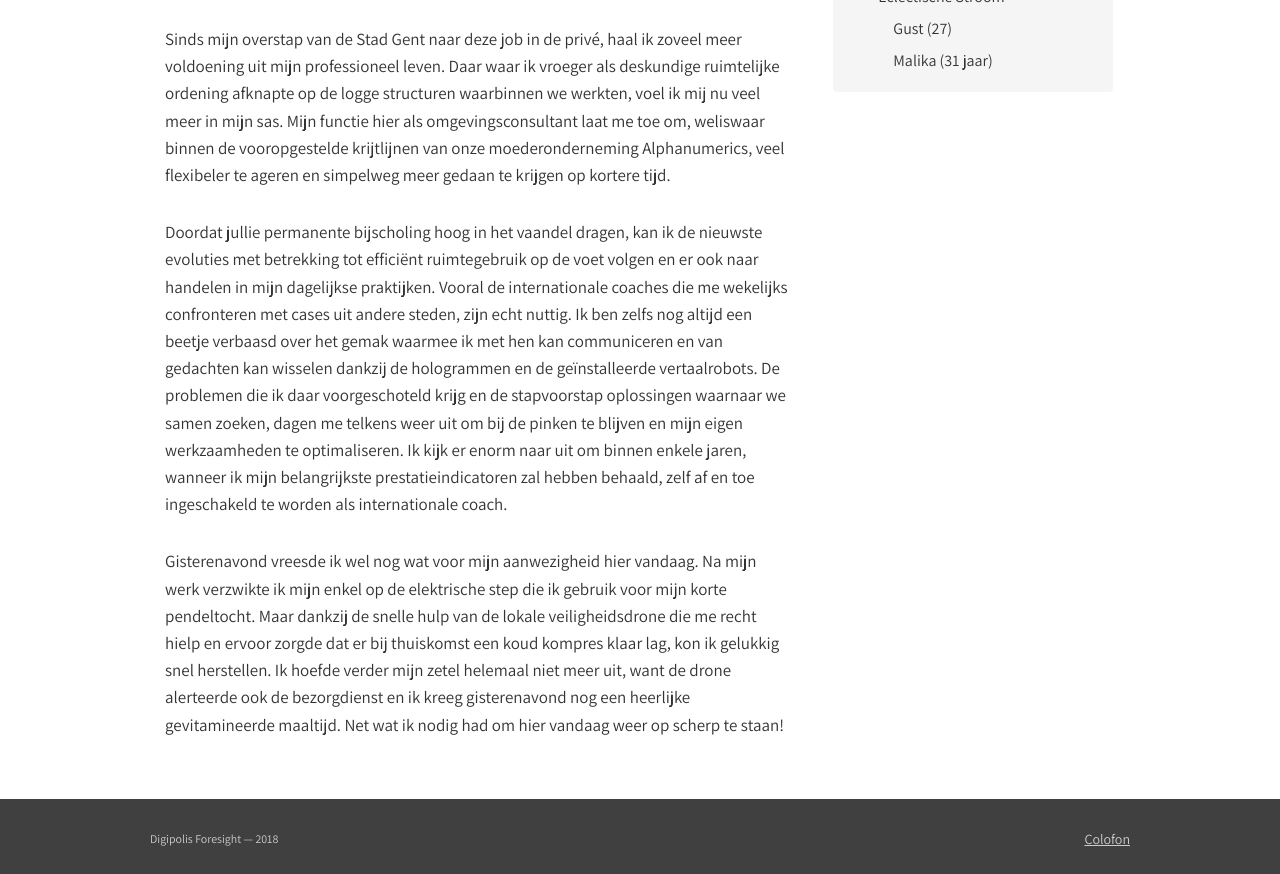
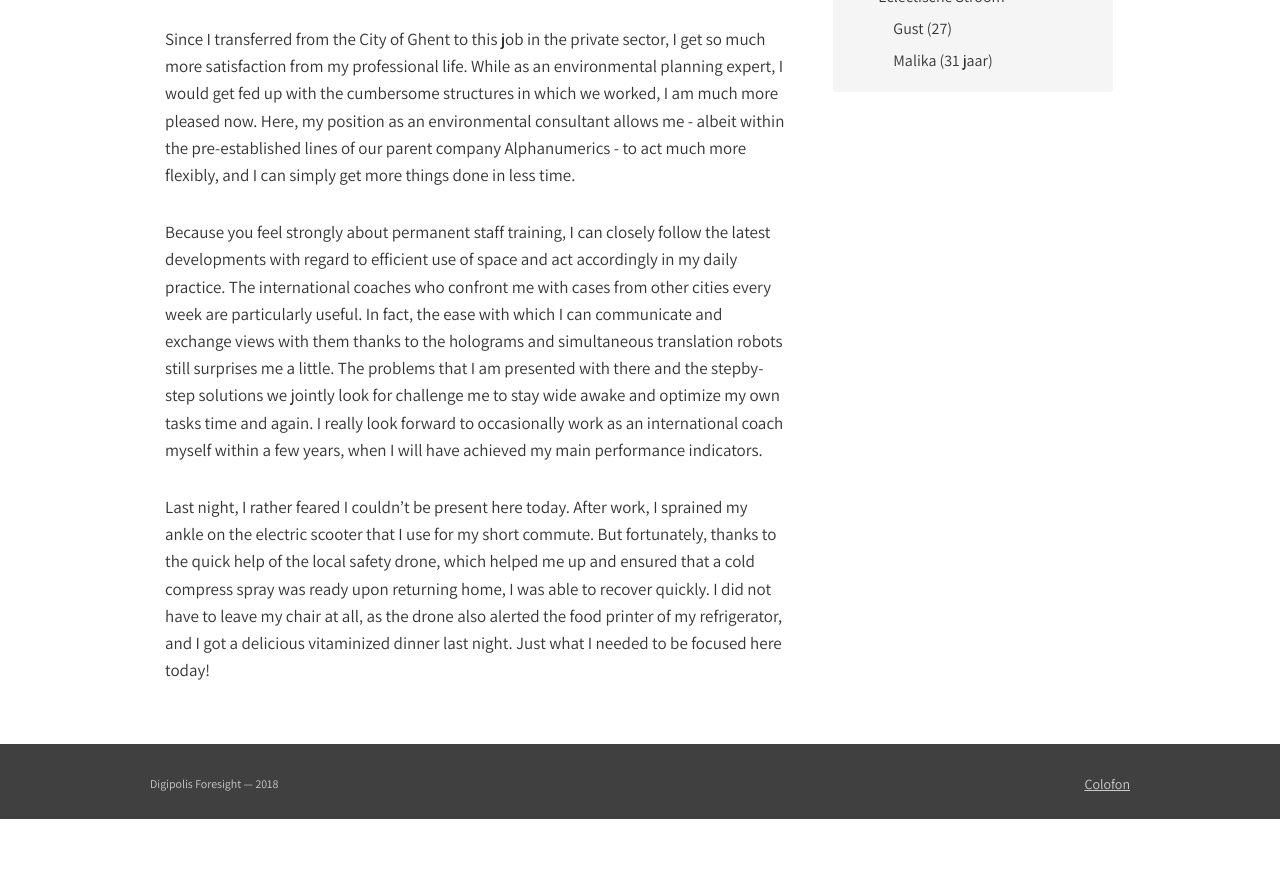
Before and after one commit to lab9k/scripts-voor-gent-2040-en, a Jekyll site: the page built from chapters/chapter-01-part-2.md, in a window 1280 px wide and 1400 px high, scrolled down 270 px, cut to the strip 526-1400 px from the top of the window. Built offline with Jekyll 4.4.1, drawn with Linux system fonts in a browser that asks for light colours; nearby versions of some CDN libraries; after the commit the page ends 1615 px from its top, so only the background shows below that; some of the changed text lies outside the part shown.

Commit message:
Update chapter-01-part-2.md

```diff
--- a/chapters/chapter-01-part-2.md
+++ b/chapters/chapter-01-part-2.md
@@ -5,15 +5,45 @@ part: 2
 chapter: 1
 ispart: true
 permalink: /giganten-lift/mia/
-title: Mia (36 jaar)
+title: Mia (36 years old)
 indentlevel: 3
 ---
-## Fragment uit tussentijds evaluatiegesprek met haar celhoofd bij Prospects
+## Fragment from an interim evaluation interview with her department head at Prospects
 
 <a href="{{ site.baseurl }}/images/Mia.jpg" data-lightbox="Mia"><img src="{{ site.baseurl }}/images/Mia.jpg"></a>
 
-Sinds mijn overstap van de Stad Gent naar deze job in de privé, haal ik zoveel meer voldoening uit mijn professioneel leven. Daar waar ik vroeger als deskundige ruimtelijke ordening afknapte op de logge structuren waarbinnen we werkten, voel ik mij nu veel meer in mijn sas. Mijn functie hier  als  omgevingsconsultant  laat  me  toe  om,  weliswaar  binnen  de  vooropgestelde  krijtlijnen  van  onze  moederonderneming Alphanumerics, veel flexibeler te ageren en simpelweg meer gedaan te krijgen op kortere tijd.
+Since I transferred from the City of Ghent to this job
+in the private sector, I get so much more satisfaction from
+my professional life. While as an environmental planning
+expert, I would get fed up with the cumbersome structures
+in which we worked, I am much more pleased now. Here,
+my position as an environmental consultant allows me -
+albeit within the pre-established lines of our parent company
+Alphanumerics - to act much more flexibly, and I can
+simply get more things done in less time.
 
-Doordat  jullie  permanente  bijscholing  hoog  in  het  vaandel dragen, kan ik de nieuwste evoluties met betrekking tot efficiënt ruimtegebruik op de voet volgen en er ook naar handelen in mijn dagelijkse praktijken. Vooral de internationale coaches die me wekelijks confronteren met cases  uit  andere  steden,  zijn  echt  nuttig.  Ik  ben  zelfs  nog  altijd een beetje verbaasd over het gemak waarmee ik met hen  kan  communiceren  en  van  gedachten  kan  wisselen  dankzij  de  hologrammen  en  de  geïnstalleerde  vertaalrobots. De problemen die ik daar voorgeschoteld krijg en de stapvoorstap  oplossingen  waarnaar  we  samen  zoeken,  dagen  me  telkens  weer  uit  om  bij  de  pinken  te  blijven  en  mijn  eigen  werkzaamheden  te  optimaliseren.  Ik  kijk  er  enorm  naar  uit  om  binnen  enkele  jaren,  wanneer  ik  mijn  belangrijkste  prestatieindicatoren  zal  hebben  behaald,  zelf  af  en  toe  ingeschakeld  te  worden  als  internationale  coach.
+Because you feel strongly about permanent staff
+training, I can closely follow the latest developments with
+regard to efficient use of space and act accordingly in my
+daily practice. The international coaches who confront me
+with cases from other cities every week are particularly
+useful. In fact, the ease with which I can communicate and
+exchange views with them thanks to the holograms and
+simultaneous translation robots still surprises me a little.
+The problems that I am presented with there and the stepby-
+step solutions we jointly look for challenge me to stay
+wide awake and optimize my own tasks time and again.
+I really look forward to occasionally work as an international
+coach myself within a few years, when I will have
+achieved my main performance indicators.
 
-Gisterenavond  vreesde  ik  wel  nog  wat  voor  mijn  aanwezigheid  hier  vandaag.  Na  mijn  werk  verzwikte  ik  mijn  enkel op de elektrische step die ik gebruik voor mijn korte pendeltocht. Maar dankzij de snelle hulp van de lokale veiligheidsdrone  die  me  recht  hielp  en  ervoor  zorgde  dat  er  bij thuiskomst een koud kompres klaar lag, kon ik gelukkig snel  herstellen.  Ik  hoefde  verder  mijn  zetel  helemaal  niet  meer uit, want de drone alerteerde ook de bezorgdienst en ik  kreeg  gisterenavond  nog  een  heerlijke  gevitamineerde  maaltijd.  Net  wat  ik  nodig  had  om  hier  vandaag  weer  op  scherp te staan!
+Last night, I rather feared I couldn’t be present here
+today. After work, I sprained my ankle on the electric
+scooter that I use for my short commute. But fortunately,
+thanks to the quick help of the local safety drone, which
+helped me up and ensured that a cold compress spray was
+ready upon returning home, I was able to recover quickly.
+I did not have to leave my chair at all, as the drone also
+alerted the food printer of my refrigerator, and I got a delicious
+vitaminized dinner last night. Just what I needed to
+be focused here today!
```
